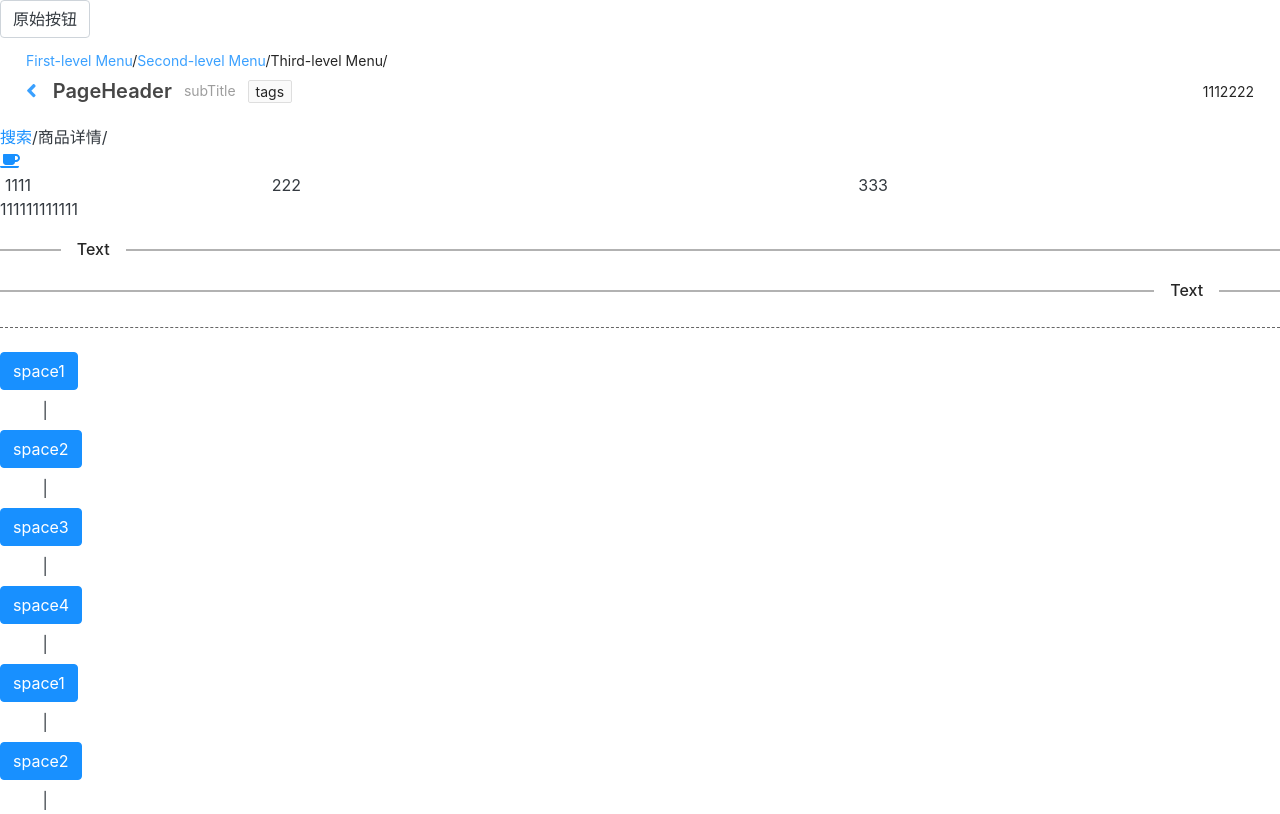
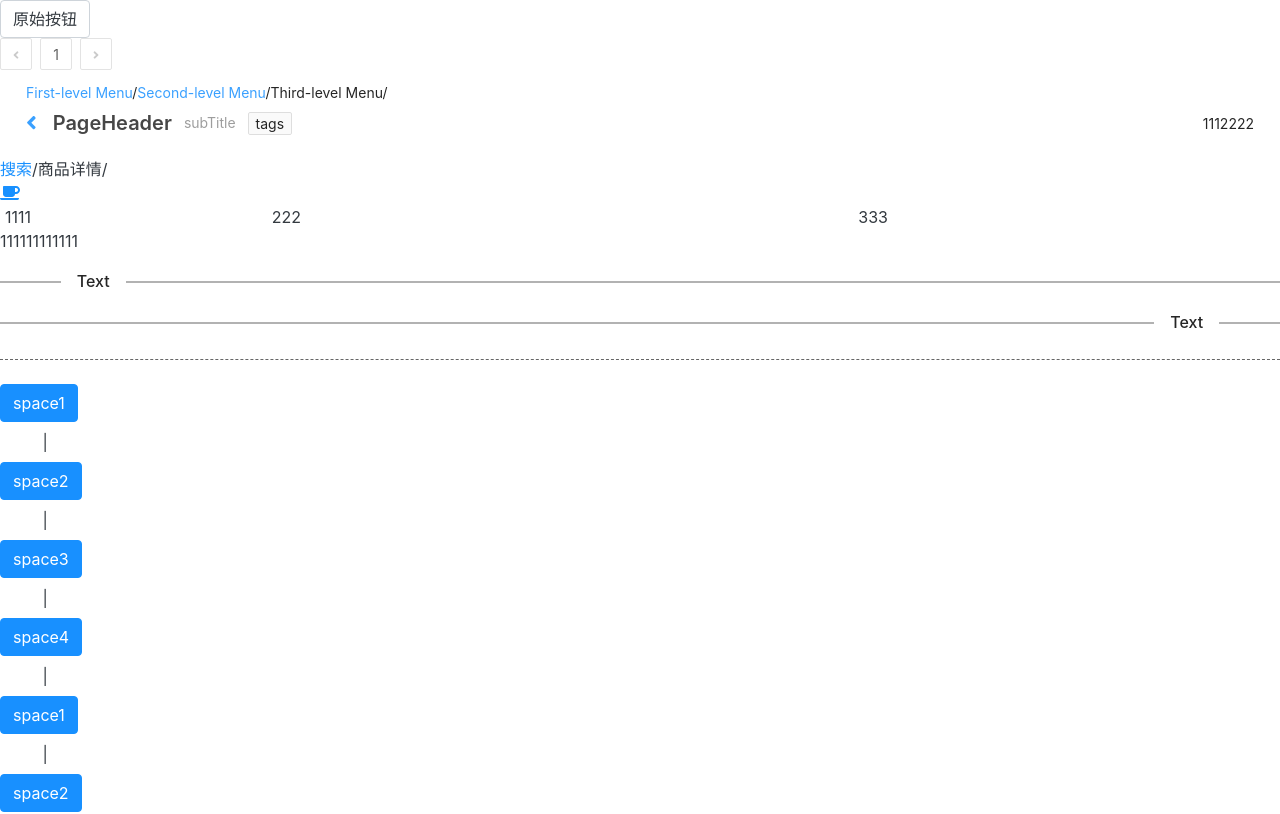
Before and after one commit to jiudehuiyi/jh-ui-tshook, a React app: page / in a window 1280 px wide. Shown: the top 814 px of the page. Built offline with nearby package versions, Linux system fonts and the light colour scheme.

Commit message:
feat:添加pagination组件

```diff
--- a/package.json
+++ b/package.json
@@ -1,7 +1,7 @@
 {
   "name": "jh-ui-tshook",
   "version": "0.1.0",
-  "private": true,
+  "private": false,
   "dependencies": {
     "@babel/core": "7.12.3",
     "@fortawesome/fontawesome-svg-core": "^1.2.32",
@@ -63,6 +63,7 @@
     "prompts": "2.4.0",
     "rc-animation": "^1.0.3",
     "rc-dropdown": "^3.2.0",
+    "rc-pagination": "^3.1.6",
     "rc-resize-observer": "^1.0.0",
     "rc-util": "^5.9.4",
     "react": "^17.0.1",
--- a/src/App.tsx
+++ b/src/App.tsx
@@ -19,6 +19,7 @@ import Space from "./components/Space/space";
 import Breadcrumb from "./components/Breadcrumb/breadcrumb";
 import BreadcrumbItem from "./components/Breadcrumb/BreadcrumbItem";
 import PageHeader from "./components/PageHeader/page-header";
+import Pagination from "./components/Pagination/pagination";
 library.add( fas );//添加所有种类的图标(不用一个个的进行引入)
 
 function App() {
@@ -43,6 +44,7 @@ function App() {
     <div className="App">
 
       <Button>原始按钮</Button>
+      <Pagination></Pagination>
       <PageHeader  title="PageHeader" subTitle={"subTitle"} tags={"tags"} extra={[<span>111</span>,<span>2222</span>]} ghost={true} breadcrumb={{ "routes":routes }}  ></PageHeader>
       <Breadcrumb  routes={[
           {
--- /dev/null
+++ b/src/components/Pagination/_style.scss
@@ -0,0 +1,92 @@
+.jh-pagination {
+    margin: 0;
+    padding: 0;
+    list-style: none;
+    color: $black;
+    opacity: .85;
+    font-size: 14px;
+    line-height: 1.5;
+    &-prev, &-next {
+        margin-right: 8px;
+    }
+    & li {
+        display: inline-block;
+        outline: none;
+        min-width: 32px;
+        height: 32px;
+        color: #000;
+        opacity: .85;
+        line-height: 32px;
+        text-align: center;
+        vertical-align: middle;
+        list-style: none;
+        border-radius: 2px;
+        cursor: pointer;
+        transition: all .3s;
+    }
+    &-item {
+        min-width: 32px;
+        text-align: center;
+        list-style: none;
+        background-color: #fff;
+        border-radius: 2px;
+        border:1px solid #d9d9d9;
+        outline: none;
+        cursor: pointer;
+        user-select: none;
+        height: 32px;
+        line-height: 30px;
+        vertical-align: middle;
+        margin-right: 8px;
+        a {
+            display: block;
+            padding: 0 6px;
+            color: #000;
+            opacity: .85;
+            transition: none;
+        }
+    }
+    &-item-active {
+        font-weight: 500;
+        background-color: $white;
+        border-color: $primary;
+        a {
+            color: $primary;
+        }
+    }
+
+    &-item-link {
+        display: block;
+        width: 100%;
+        height: 100%;
+        padding: 0;
+        font-size: 12px;
+        text-align: center;
+        background-color: #fff;
+        border: 1px solid #d9d9d9;
+        border-radius: 2px;
+        outline: none;
+        transition: .3s all;
+        cursor: pointer;
+    }
+    &-item-container {
+        position: relative;
+    }
+    &-jump-next-custom-icon {
+        margin-right: 8px;
+    }
+    &-item-ellipsis, &-item-link-icon {
+        position: absolute;
+        top: 0px;
+        right: 0px;
+        bottom: 0px;
+        left: 0px;
+        display: block;
+        margin: auto;
+        color: #000;
+        opacity: .25;
+        letter-spacing: 2px;
+        text-align: center;
+        transition: all .2s;
+    }
+}
--- /dev/null
+++ b/src/components/Pagination/pagination.tsx
@@ -0,0 +1,137 @@
+import React from "react";
+import RcPagination from "rc-pagination";
+import classnames from "classnames";
+import Icon from "../Icon/icon";
+export interface PaginationProps {
+    current?: number;
+    defaultCurrent?: number;
+    defaultPageSize?: number;
+    disabled?: boolean;
+    hideOnSinglePage?: boolean;
+    itemRender?: (
+        page?: number,
+        type?: "page" | "prev"  | 'next' | 'jump-prev' | 'jump-next',
+        originalElement?: React.ReactNode
+    ) => React.ReactNode;
+    pageSize?: number;
+    pageSizeOptions?: Array<string>;
+    responsive?: boolean;
+    showLessItems?: boolean;
+    showQuickJumper?: boolean | {goButton?: React.ReactNode};
+    showSizeChanger?: boolean;
+    showTitle?: boolean;
+    simple?: boolean;
+    size?: "default" | "small";
+    total?: number;
+    onChange?: (page?: number, pageSize?: number) => void;
+    onShowSizeChange?: (current: number, size: number) => void;
+    className?: string;
+    style?: React.CSSProperties;
+    prefixCls?: string;
+    prevIcon?: React.ReactNode;
+    nextIcon?: React.ReactNode;
+    jumpPrevIcon?: React.ReactNode;
+    jumpNextIcon?: React.ReactNode;
+    showAngleDouble?: boolean;
+    showPrevNextJumpers?:boolean;
+    showTotal?: (total: number, origin:[number, number]) => void;
+}
+
+const Pagination:React.FC<PaginationProps> = (props) => {
+
+    const {
+        prefixCls= "jh-pagination", style, className,
+    } = props;
+
+    const getIcons = () => {
+        const ellipsis = <span className={`${prefixCls}-item-ellipsis`}>•••</span>
+        let prevIcon = (
+            <button className={`${prefixCls}-item-link`} type="button">
+                {props.prevIcon || <Icon icon="angle-left" />}
+            </button>
+        )
+        let nextIcon = (
+            <button className={`${prefixCls}-item-link`} type="button">
+                {props.nextIcon || <Icon icon="angle-right" />}
+            </button>
+        )
+        let jumpPrevIcon = (
+            <a className={`${prefixCls}-item-link`}>
+                <div className={`${prefixCls}-item-container`}>
+                    {
+                        props.showAngleDouble ?
+                        (
+                            props.jumpPrevIcon || <Icon icon="angle-double-left" className={`${prefixCls}-item-link-icon`} />
+                        ):(
+                            ellipsis
+                        )
+                    }
+                </div>
+            </a>
+        )
+        let jumpNextIcon = (
+            <a className={`${prefixCls}-item-link`}>
+                <div className={`${prefixCls}-item-container`}>
+                    {
+                        props.showAngleDouble ?
+                        (
+                            props.jumpNextIcon || <Icon icon="angle-double-right" className={`${prefixCls}-item-link-icon`} />
+                        ):(
+                            ellipsis
+                        )
+                    }
+                </div>
+            </a>
+        )
+
+        return {
+            prevIcon,
+            nextIcon,
+            jumpPrevIcon,
+            jumpNextIcon
+        }
+
+    }
+
+    const renderPagination = () => {
+        const classNames = classnames(
+            className,
+        )
+        const {
+            disabled, defaultCurrent = 1, current, total= 0, defaultPageSize=10,
+            pageSize=10,onChange, showSizeChanger, pageSizeOptions=["10", "20","50"],onShowSizeChange,
+            hideOnSinglePage=false,showPrevNextJumpers=true,showQuickJumper=false,
+            showTotal
+         } = props;
+        return (
+            <RcPagination
+                className={classNames}
+                style={style}
+                prefixCls={prefixCls}
+                defaultCurrent={defaultCurrent}
+                current = {current}
+                total={total}
+                defaultPageSize={defaultPageSize}
+                pageSize={pageSize}
+                onChange={onChange}
+                showSizeChanger={showSizeChanger}
+                pageSizeOptions={pageSizeOptions}
+                onShowSizeChange={onShowSizeChange}
+                hideOnSinglePage={hideOnSinglePage}
+                showPrevNextJumpers={showPrevNextJumpers}
+                showQuickJumper={showQuickJumper}
+                {...getIcons()}
+            />
+        )
+    }
+
+
+    return (
+        <div>
+            {
+                renderPagination()
+            }
+        </div>
+    )
+};
+export default Pagination;
--- a/src/styles/index.scss
+++ b/src/styles/index.scss
@@ -38,3 +38,6 @@
 //PageHeader组件样式
 
 @import "../components/PageHeader/style";
+
+//Pagination组件样式
+@import "../components/Pagination/style";
```
Also changed, not shown: 2 other files (tests, documents, lock files or other folders).
